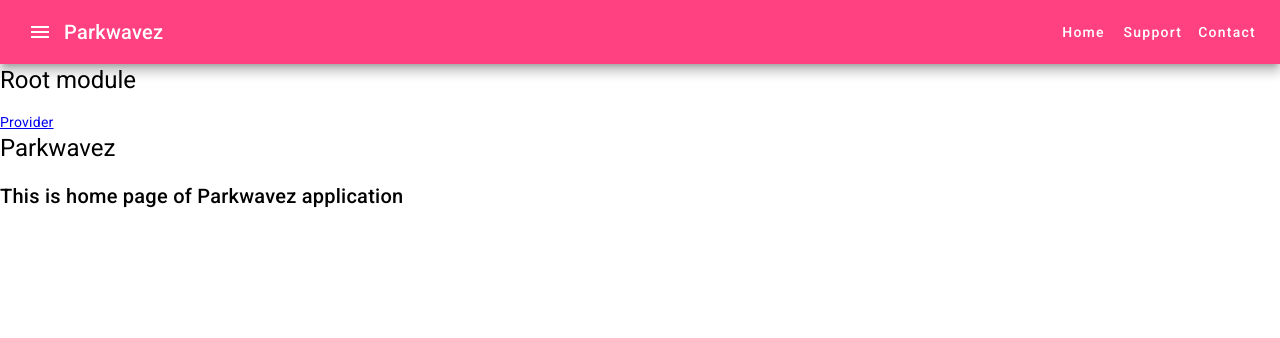
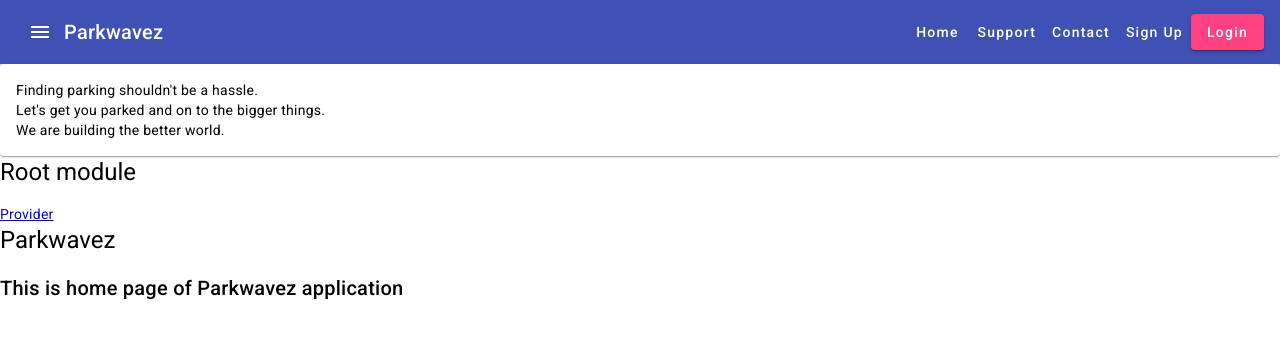
Before and after one commit to keshav019/parkwavez, an Angular app in the folder product-webapp/webapp/: page / in a window 1280 px wide. Shown: the top 338 px of the page. Built offline with nearby package versions, Linux system fonts and the light colour scheme.

Commit message:
updated the code

```diff
--- a/product-webapp/webapp/src/app/app-routing.module.ts
+++ b/product-webapp/webapp/src/app/app-routing.module.ts
@@ -6,6 +6,7 @@ import { HomeComponent } from './home/home.component';
 import { HeaderComponent } from './header/header.component';
 import { SupportComponent } from './support/support.component';
 import { ContactComponent } from './contact/contact.component';
+import { SearchComponent } from './search/search.component';
 
 const routes: Routes = [
   {
@@ -18,6 +19,7 @@ const routes: Routes = [
   {path:'',component:HomeComponent},
   {path:'support',component:SupportComponent},
   {path:'contact',component:ContactComponent},
+  {path:'search',component:SearchComponent},
 ];
 
 @NgModule({
--- a/product-webapp/webapp/src/app/app.module.ts
+++ b/product-webapp/webapp/src/app/app.module.ts
@@ -14,6 +14,8 @@ import { HomeComponent } from './home/home.component';
 import { ContactComponent } from './contact/contact.component';
 import { SupportComponent } from './support/support.component';
 import { SearchComponent } from './search/search.component';
+import {MatMenuModule} from "@angular/material/menu";
+import {MatCardModule} from '@angular/material/card';
 
 @NgModule({
   declarations: [
@@ -31,6 +33,8 @@ import { SearchComponent } from './search/search.component';
     MatIconModule,
     MatButtonModule,
     MatToolbarModule,
+    MatMenuModule,
+    MatCardModule,
   ],
   providers: [],
   bootstrap: [AppComponent]
--- a/product-webapp/webapp/src/app/header/header.component.css
+++ b/product-webapp/webapp/src/app/header/header.component.css
@@ -1,3 +1,7 @@
 .example-spacer {
   flex: 1 1 auto;
 }
+.valign-center {
+  display: inline-flex;
+  align-items: center;
+}
--- a/product-webapp/webapp/src/app/header/header.component.html
+++ b/product-webapp/webapp/src/app/header/header.component.html
@@ -1,4 +1,4 @@
-<mat-toolbar color="accent" class="mat-elevation-z8">
+<mat-toolbar color="primary" class="mat-elevation-z8">
   <button routerLink="" mat-icon-button>
     <mat-icon>menu</mat-icon>
   </button>
@@ -7,4 +7,12 @@
   <button routerLink="" mat-button>Home</button>
   <button routerLink="support" mat-button>Support</button>
   <button routerLink="contact" mat-button>Contact</button>
+  <button mat-button>Sign Up</button>
+  <button mat-raised-button color="accent">Login</button>
 </mat-toolbar>
+
+<mat-card class="">
+  <mat-card-content>Finding parking shouldn't be a hassle.</mat-card-content>
+  <mat-card-content>Let's get you parked and on to the bigger things.</mat-card-content>
+  <mat-card-content>We are building the better world.</mat-card-content>
+</mat-card>
```
